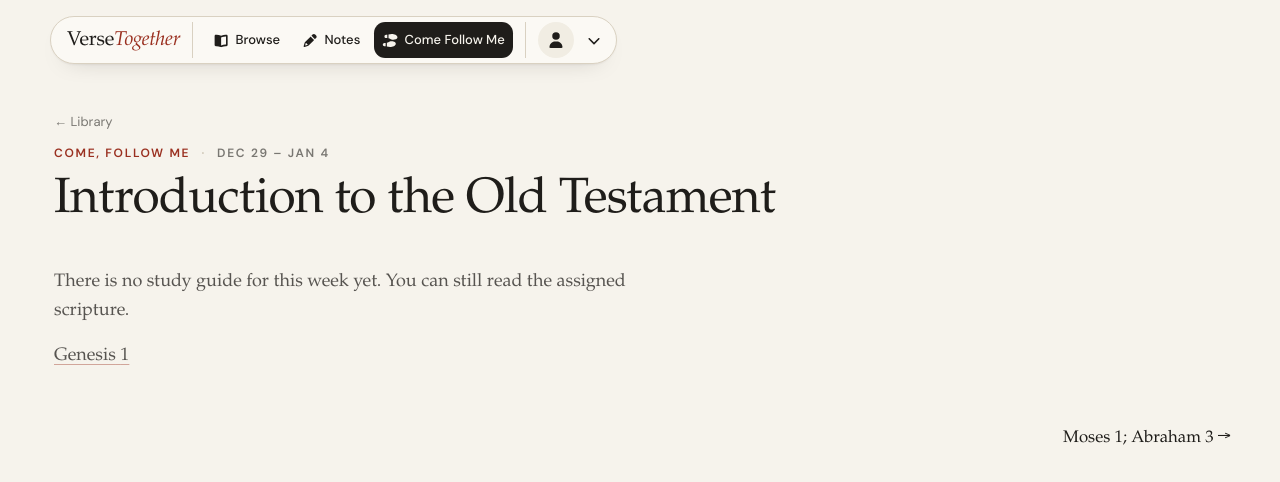
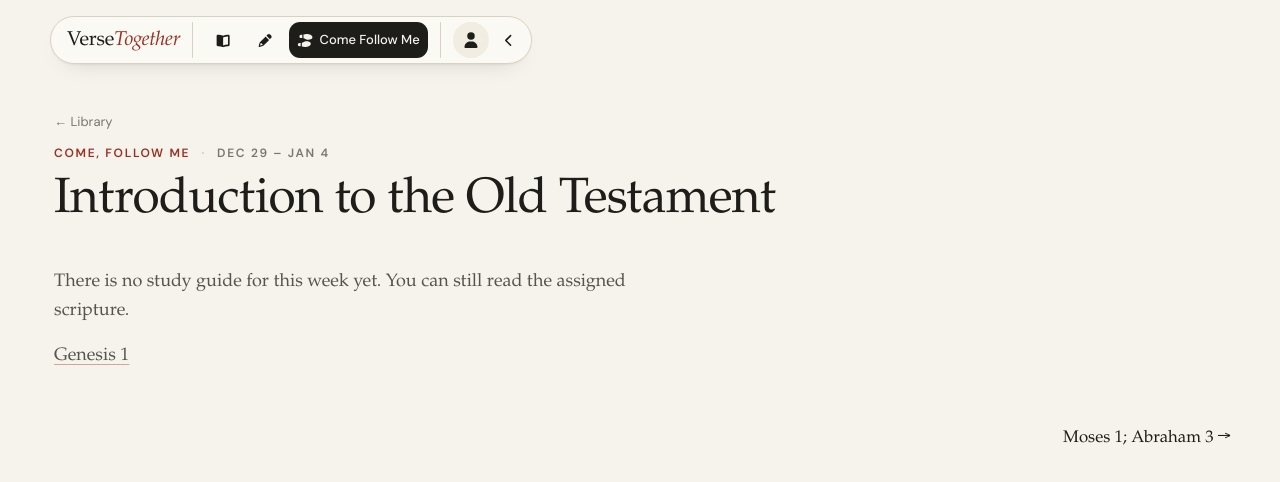
Before and after one commit to NotAKerbal/verse-together, a Next.js app: page /come-follow-me/2025-12-29 in a window 1280 px wide. Shown: the top 482 px of the page. Built offline with nearby package versions, Linux system fonts and the light colour scheme; no server answers.

Commit message:
Animate navigation collapse and expand only the active page label

```diff
--- a/src/app/globals.css
+++ b/src/app/globals.css
@@ -261,7 +261,7 @@ mark {
 .desktop-nav-bar {
   display: flex;
   align-items: center;
-  gap: 0.25rem;
+  gap: 0;
   width: max-content;
   max-width: 100%;
   min-height: 3rem;
@@ -273,10 +273,20 @@ mark {
 }
 
 .desktop-nav-content {
+  display: grid;
+  grid-template-columns: 1fr;
+  min-width: 0;
+  opacity: 1;
+  visibility: visible;
+  transition: grid-template-columns 280ms cubic-bezier(0.22, 0.61, 0.36, 1), opacity 180ms ease, visibility 0s linear;
+}
+
+.desktop-nav-items {
   display: flex;
   align-items: center;
   gap: 0.75rem;
   min-width: 0;
+  overflow-x: clip;
 }
 
 .desktop-nav-brand {
@@ -287,7 +297,9 @@ mark {
 
 .desktop-nav-links {
   display: flex;
+  flex-shrink: 0;
   align-items: center;
+  margin-left: 0.75rem;
   gap: 0.375rem;
   padding-left: 0.75rem;
   border-left: 1px solid var(--surface-border);
@@ -330,6 +342,7 @@ mark {
 
 .desktop-nav-account {
   display: flex;
+  flex-shrink: 0;
   align-items: center;
   padding-left: 0.75rem;
   border-left: 1px solid var(--surface-border);
@@ -346,9 +359,14 @@ mark {
 .desktop-nav-toggle {
   width: 2rem;
   height: var(--desktop-nav-control-size);
+  margin-left: 0.25rem;
   gap: 0.5rem;
   font-size: 0.8rem;
   font-weight: 600;
+}
+
+.desktop-nav-toggle-icon {
+  transition: transform 280ms cubic-bezier(0.22, 0.61, 0.36, 1);
 }
 
 .desktop-nav-bar a:focus-visible,
@@ -358,16 +376,21 @@ mark {
 }
 
 .app-header[data-collapsed="true"] .desktop-nav-content {
-  display: none;
+  grid-template-columns: 0fr;
+  opacity: 0;
+  visibility: hidden;
+  transition-delay: 0s, 0s, 280ms;
 }
 
-.app-header[data-collapsed="true"] .desktop-nav-bar {
-  padding-inline: 0.5rem;
+.app-header[data-collapsed="true"] .desktop-nav-toggle-icon {
+  transform: rotate(180deg);
 }
 
-.app-header[data-collapsed="true"] .desktop-nav-toggle {
-  width: auto;
-  padding-inline: 0.75rem;
+@media (prefers-reduced-motion: reduce) {
+  .desktop-nav-content,
+  .desktop-nav-toggle-icon {
+    transition: none;
+  }
 }
 
 @media (min-width: 640px) {
@@ -1003,7 +1026,7 @@ mark {
 }
 
 :root[data-simple="true"] .app-header .desktop-nav-content {
-  display: flex;
+  display: none;
 }
 
 :root[data-simple="true"] .app-header .desktop-nav-bar {
--- a/src/components/Navbar.tsx
+++ b/src/components/Navbar.tsx
@@ -8,8 +8,7 @@ import {
   faBookOpen,
   faPencil,
   faShoePrints,
-  faBars,
-  faChevronDown,
+  faChevronLeft,
 } from "@fortawesome/free-solid-svg-icons";
 import AccountControl from "@/components/AccountControl";
 import { useAuth } from "@/lib/auth";
@@ -51,10 +50,11 @@ export default function Navbar() {
   return (
     <header className="app-header" data-collapsed={collapsed ? "true" : "false"}>
       <div className="desktop-nav-bar">
-        <div id="desktop-navigation" className="desktop-nav-content">
         <Link href="/" className="brand-wordmark desktop-nav-brand" aria-label="Verse Together home">
           Verse<span>Together</span>
         </Link>
+        <div id="desktop-navigation" className="desktop-nav-content" inert={collapsed} aria-hidden={collapsed}>
+          <div className="desktop-nav-items">
             <nav className="simple-hide desktop-nav-links" aria-label="Primary">
               {navItems.map((item) => {
                 const active = isPathActive(pathname, item.href);
@@ -71,7 +71,7 @@ export default function Navbar() {
                     title={item.label}
                   >
                     <FontAwesomeIcon icon={icon} className="h-[1.05rem] w-[1.05rem]" aria-hidden="true" />
-                  <span>{item.label}</span>
+                    {active ? <span>{item.label}</span> : null}
                   </Link>
                 );
               })}
@@ -79,6 +79,7 @@ export default function Navbar() {
 
             <div className="simple-hide desktop-nav-account">
               <AccountControl variant="dock" />
+            </div>
           </div>
         </div>
         <button
@@ -90,8 +91,7 @@ export default function Navbar() {
           title={collapsed ? "Expand navigation" : "Collapse navigation"}
           onClick={() => setCollapsed((value) => !value)}
         >
-          <FontAwesomeIcon icon={collapsed ? faBars : faChevronDown} className="h-3.5 w-3.5" aria-hidden="true" />
-          {collapsed ? <span>Menu</span> : null}
+          <FontAwesomeIcon icon={faChevronLeft} className="desktop-nav-toggle-icon h-3.5 w-3.5" aria-hidden="true" />
         </button>
       </div>
     </header>
```
Lines whose indentation alone changed are shown as unchanged.
